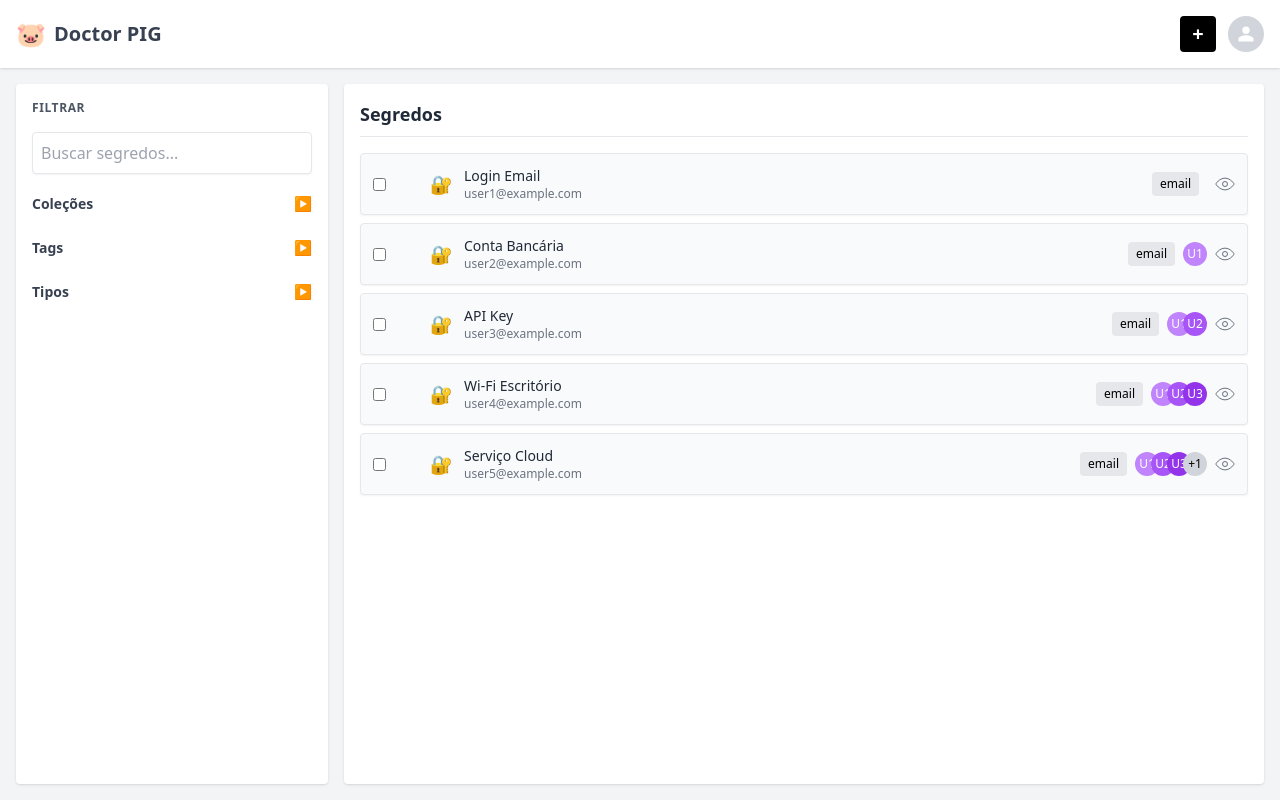
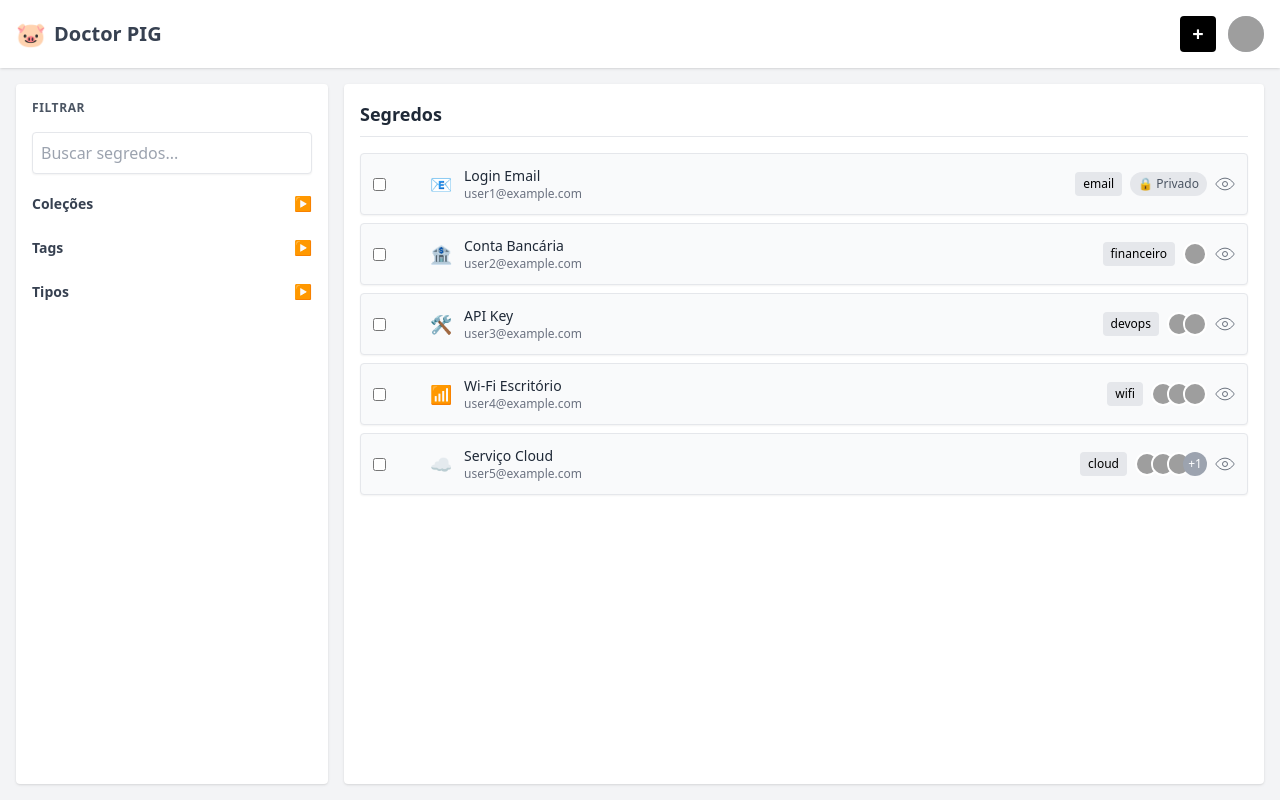
Before and after one commit to venturas/pig, a Flask app: page /dashboard in a window 1280 px wide. Run offline with Flask 3, Linux system fonts and the light colour scheme; the visitor is signed in with stand-in values (Sample User, id 1); some libraries are stand-ins or nearby versions; grey boxes are pictures that could not be loaded.

Commit message:
Update dashboard.html

```diff
--- a/app/templates/dashboard.html
+++ b/app/templates/dashboard.html
@@ -35,10 +35,8 @@
   </div>
   <div class="flex items-center space-x-3">
     <button class="w-9 h-9 bg-black text-white rounded hover:bg-gray-800 text-xl font-bold flex items-center justify-center">+</button>
-    <div class="w-9 h-9 rounded-full bg-gray-300 flex items-center justify-center">
-      <svg xmlns="http://www.w3.org/2000/svg" class="w-5 h-5 text-white" fill="currentColor" viewBox="0 0 24 24">
-        <path d="M12 12c2.7 0 4.5-1.8 4.5-4.5S14.7 3 12 3 7.5 4.8 7.5 7.5 9.3 12 12 12Zm0 1.5c-3 0-9 1.5-9 4.5V21h18v-3c0-3-6-4.5-9-4.5Z"/>
-      </svg>
+    <div class="w-9 h-9 rounded-full bg-gray-300 flex items-center justify-center overflow-hidden">
+      <img src="https://randomuser.me/api/portraits/men/32.jpg" alt="User" class="w-full h-full object-cover" />
     </div>
   </div>
 </header>
@@ -58,10 +56,11 @@
     <details class="group lg:open">
       <summary class="text-sm font-bold text-gray-700 py-1 cursor-pointer">Tags</summary>
       <div class="flex flex-wrap gap-2 mt-1 pl-2">
-        <span class="bg-gray-200 text-xs px-2 py-1 rounded">email</span>
-        <span class="bg-pink-200 text-xs px-2 py-1 rounded">2FA</span>
-        <span class="bg-yellow-200 text-xs px-2 py-1 rounded">banco</span>
-        <span class="bg-blue-200 text-xs px-2 py-1 rounded">devops</span>
+        <span class="bg-green-200 text-xs px-2 py-1 rounded">email</span>
+        <span class="bg-red-200 text-xs px-2 py-1 rounded">financeiro</span>
+        <span class="bg-yellow-200 text-xs px-2 py-1 rounded">devops</span>
+        <span class="bg-indigo-200 text-xs px-2 py-1 rounded">wifi</span>
+        <span class="bg-blue-200 text-xs px-2 py-1 rounded">cloud</span>
       </div>
     </details>
     <details class="group lg:open">
@@ -86,15 +85,15 @@
               <path d="M3 6h18M3 12h18M3 18h18"/>
             </svg>
           </button>
-          <span class="text-lg">🔐</span>
+          <span class="text-lg">📧</span>
           <div>
             <h3 class="text-sm font-medium text-gray-800">Login Email</h3>
             <p class="text-xs text-gray-500">user1@example.com</p>
           </div>
         </div>
         <div class="flex items-center flex-wrap gap-2 w-full sm:w-auto justify-end">
-          <span class="bg-gray-200 text-xs px-2 py-1 rounded">email</span>
-          <div class="flex -space-x-2"></div>
+          <span class="text-xs px-2 py-1 rounded bg-gray-200">email</span>
+          <div class="flex items-center text-xs text-gray-600 bg-gray-200 rounded-full px-2 py-1">🔒 Privado</div>
           <button class="text-gray-600 hover:text-gray-800" title="Visualizar">
             <svg xmlns="http://www.w3.org/2000/svg" class="w-5 h-5" fill="none" viewBox="0 0 24 24" stroke="currentColor">
               <path d="M1 12s4-7 11-7 11 7 11 7-4 7-11 7-11-7-11-7z"/>
@@ -112,15 +111,15 @@
               <path d="M3 6h18M3 12h18M3 18h18"/>
             </svg>
           </button>
-          <span class="text-lg">🔐</span>
+          <span class="text-lg">🏦</span>
           <div>
             <h3 class="text-sm font-medium text-gray-800">Conta Bancária</h3>
             <p class="text-xs text-gray-500">user2@example.com</p>
           </div>
         </div>
         <div class="flex items-center flex-wrap gap-2 w-full sm:w-auto justify-end">
-          <span class="bg-gray-200 text-xs px-2 py-1 rounded">email</span>
-          <div class="flex -space-x-2"><div class="w-6 h-6 rounded-full bg-purple-400 text-white text-xs flex items-center justify-center" title="User 1">U1</div></div>
+          <span class="text-xs px-2 py-1 rounded bg-gray-200">financeiro</span>
+          <div class="flex items-center"><img src="https://randomuser.me/api/portraits/women/11.jpg" alt="Shared" class="w-6 h-6 rounded-full border-2 border-white object-cover -ml-2 first:ml-0" /></div>
           <button class="text-gray-600 hover:text-gray-800" title="Visualizar">
             <svg xmlns="http://www.w3.org/2000/svg" class="w-5 h-5" fill="none" viewBox="0 0 24 24" stroke="currentColor">
               <path d="M1 12s4-7 11-7 11 7 11 7-4 7-11 7-11-7-11-7z"/>
@@ -138,15 +137,15 @@
               <path d="M3 6h18M3 12h18M3 18h18"/>
             </svg>
           </button>
-          <span class="text-lg">🔐</span>
+          <span class="text-lg">🛠️</span>
           <div>
             <h3 class="text-sm font-medium text-gray-800">API Key</h3>
             <p class="text-xs text-gray-500">user3@example.com</p>
           </div>
         </div>
         <div class="flex items-center flex-wrap gap-2 w-full sm:w-auto justify-end">
-          <span class="bg-gray-200 text-xs px-2 py-1 rounded">email</span>
-          <div class="flex -space-x-2"><div class="w-6 h-6 rounded-full bg-purple-400 text-white text-xs flex items-center justify-center" title="User 1">U1</div><div class="w-6 h-6 rounded-full bg-purple-500 text-white text-xs flex items-center justify-center" title="User 2">U2</div></div>
+          <span class="text-xs px-2 py-1 rounded bg-gray-200">devops</span>
+          <div class="flex items-center"><img src="https://randomuser.me/api/portraits/men/52.jpg" alt="Shared" class="w-6 h-6 rounded-full border-2 border-white object-cover -ml-2 first:ml-0" /><img src="https://randomuser.me/api/portraits/men/53.jpg" alt="Shared" class="w-6 h-6 rounded-full border-2 border-white object-cover -ml-2 first:ml-0" /></div>
           <button class="text-gray-600 hover:text-gray-800" title="Visualizar">
             <svg xmlns="http://www.w3.org/2000/svg" class="w-5 h-5" fill="none" viewBox="0 0 24 24" stroke="currentColor">
               <path d="M1 12s4-7 11-7 11 7 11 7-4 7-11 7-11-7-11-7z"/>
@@ -164,15 +163,15 @@
               <path d="M3 6h18M3 12h18M3 18h18"/>
             </svg>
           </button>
-          <span class="text-lg">🔐</span>
+          <span class="text-lg">📶</span>
           <div>
             <h3 class="text-sm font-medium text-gray-800">Wi-Fi Escritório</h3>
             <p class="text-xs text-gray-500">user4@example.com</p>
           </div>
         </div>
         <div class="flex items-center flex-wrap gap-2 w-full sm:w-auto justify-end">
-          <span class="bg-gray-200 text-xs px-2 py-1 rounded">email</span>
-          <div class="flex -space-x-2"><div class="w-6 h-6 rounded-full bg-purple-400 text-white text-xs flex items-center justify-center" title="User 1">U1</div><div class="w-6 h-6 rounded-full bg-purple-500 text-white text-xs flex items-center justify-center" title="User 2">U2</div><div class="w-6 h-6 rounded-full bg-purple-600 text-white text-xs flex items-center justify-center" title="User 3">U3</div></div>
+          <span class="text-xs px-2 py-1 rounded bg-gray-200">wifi</span>
+          <div class="flex items-center"><img src="https://randomuser.me/api/portraits/men/54.jpg" alt="Shared" class="w-6 h-6 rounded-full border-2 border-white object-cover -ml-2 first:ml-0" /><img src="https://randomuser.me/api/portraits/women/54.jpg" alt="Shared" class="w-6 h-6 rounded-full border-2 border-white object-cover -ml-2 first:ml-0" /><img src="https://randomuser.me/api/portraits/women/55.jpg" alt="Shared" class="w-6 h-6 rounded-full border-2 border-white object-cover -ml-2 first:ml-0" /></div>
           <button class="text-gray-600 hover:text-gray-800" title="Visualizar">
             <svg xmlns="http://www.w3.org/2000/svg" class="w-5 h-5" fill="none" viewBox="0 0 24 24" stroke="currentColor">
               <path d="M1 12s4-7 11-7 11 7 11 7-4 7-11 7-11-7-11-7z"/>
@@ -190,15 +189,15 @@
               <path d="M3 6h18M3 12h18M3 18h18"/>
             </svg>
           </button>
-          <span class="text-lg">🔐</span>
+          <span class="text-lg">☁️</span>
           <div>
             <h3 class="text-sm font-medium text-gray-800">Serviço Cloud</h3>
             <p class="text-xs text-gray-500">user5@example.com</p>
           </div>
         </div>
         <div class="flex items-center flex-wrap gap-2 w-full sm:w-auto justify-end">
-          <span class="bg-gray-200 text-xs px-2 py-1 rounded">email</span>
-          <div class="flex -space-x-2"><div class="w-6 h-6 rounded-full bg-purple-400 text-white text-xs flex items-center justify-center" title="User 1">U1</div><div class="w-6 h-6 rounded-full bg-purple-500 text-white text-xs flex items-center justify-center" title="User 2">U2</div><div class="w-6 h-6 rounded-full bg-purple-600 text-white text-xs flex items-center justify-center" title="User 3">U3</div><div class="w-6 h-6 rounded-full bg-gray-300 text-xs flex items-center justify-center">+1</div></div>
+          <span class="text-xs px-2 py-1 rounded bg-gray-200">cloud</span>
+          <div class="flex items-center"><img src="https://randomuser.me/api/portraits/men/56.jpg" alt="Shared" class="w-6 h-6 rounded-full border-2 border-white object-cover -ml-2 first:ml-0" /><img src="https://randomuser.me/api/portraits/women/56.jpg" alt="Shared" class="w-6 h-6 rounded-full border-2 border-white object-cover -ml-2 first:ml-0" /><img src="https://randomuser.me/api/portraits/men/57.jpg" alt="Shared" class="w-6 h-6 rounded-full border-2 border-white object-cover -ml-2 first:ml-0" /><div class="w-6 h-6 rounded-full bg-gray-400 text-xs text-white flex items-center justify-center -ml-2">+1</div></div>
           <button class="text-gray-600 hover:text-gray-800" title="Visualizar">
             <svg xmlns="http://www.w3.org/2000/svg" class="w-5 h-5" fill="none" viewBox="0 0 24 24" stroke="currentColor">
               <path d="M1 12s4-7 11-7 11 7 11 7-4 7-11 7-11-7-11-7z"/>
```
